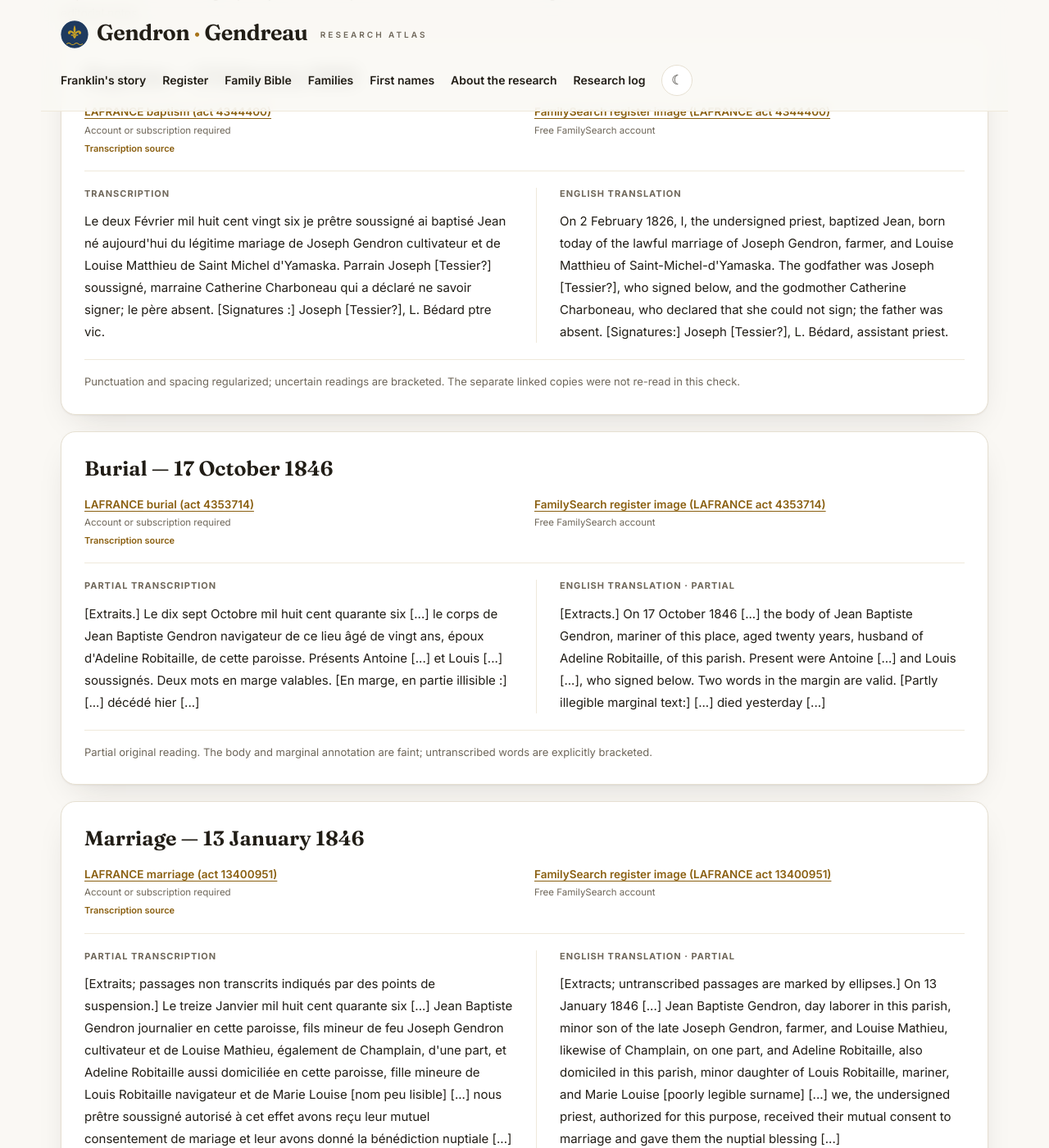
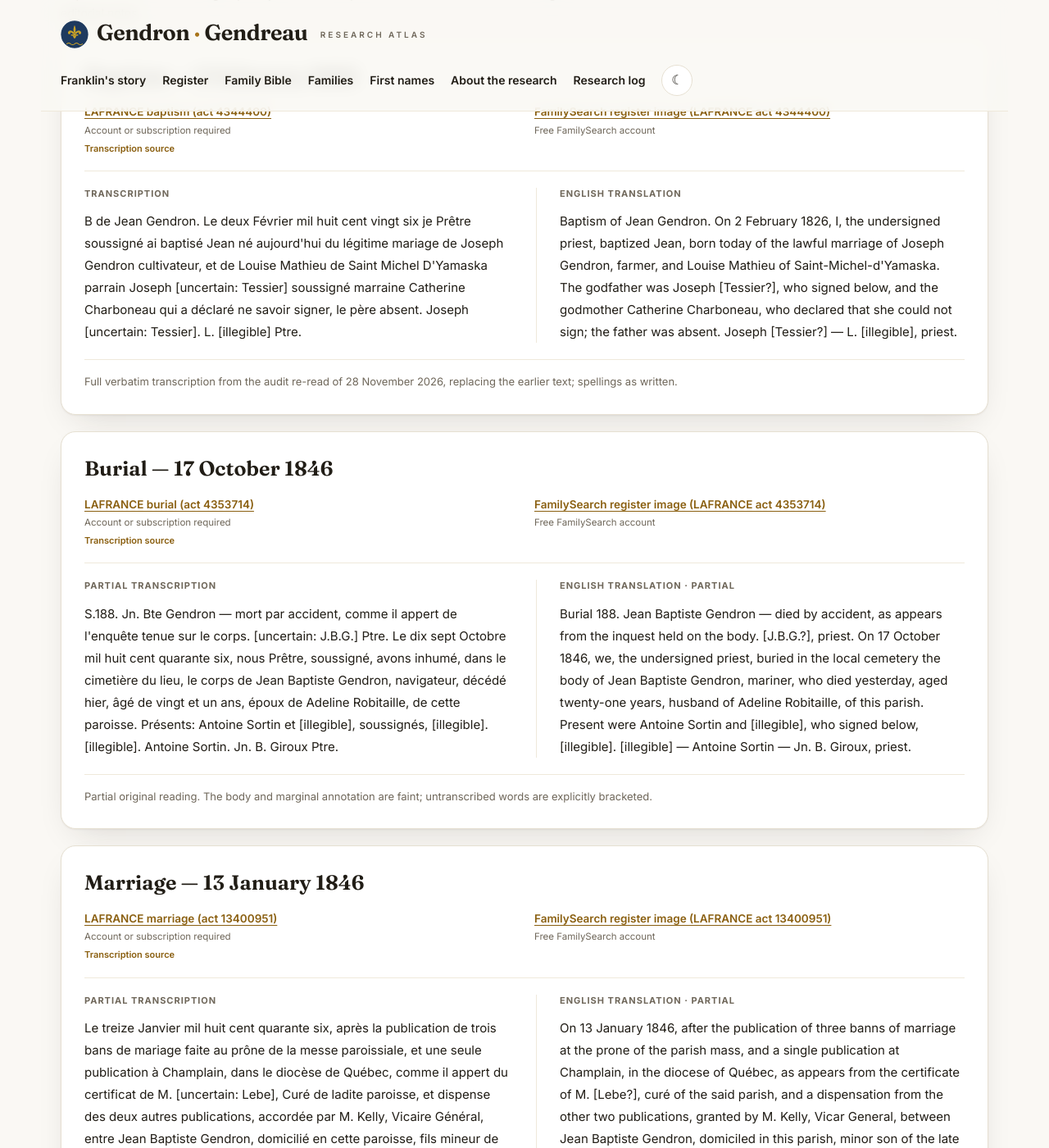
Before and after one commit to vetharmon/gendron-research, a Jekyll site: the page built from _candidates/c175.md, in a window 1280 px wide and 1400 px high, scrolled down 1227 px. Shown: the whole window at 82% size. Built offline with Jekyll 4.4.1, drawn with Linux system fonts in a browser that asks for light colours; part of the change alters nothing that is shown; some of the changed text lies outside the part shown.

Commit message:
Add files via upload

```diff
--- a/_candidates/c175.md
+++ b/_candidates/c175.md
@@ -16,66 +16,69 @@ sources:
 - label: LAFRANCE baptism (act 4344400)
   url: https://www.genealogiequebec.com/Membership/LAFRANCE/acte/4344400
   access: Account or subscription required
-  provenance: Original register image read on 23 November 2026. Birth and baptism same day; parents of Saint-Michel-d’Yamaska. Father absent; godfather signed. Godfather surname remains uncertain.
+  provenance: Original register image read on 23 November 2026. Birth and baptism same day; parents of Saint-Michel-d’Yamaska. Father absent; godfather signed. Godfather surname remains uncertain. Re-read in full and verified 28 November 2026 — the godfather's surname, written with long s's, is read plainly as Tessier in the parish copy; the officiant's signature surname is illegible in both copies (the earlier translation read it as Bédard).
   document_id: act-4344400
   document_primary: true
   document_title: Baptism — 2 February 1826
   document_note: ''
-  transcription: Le deux Février mil huit cent vingt six je prêtre soussigné ai baptisé Jean né aujourd'hui du légitime mariage de Joseph Gendron cultivateur et de Louise Matthieu de Saint Michel d'Yamaska. Parrain Joseph [Tessier?] soussigné, marraine Catherine Charboneau qui a déclaré ne savoir signer; le père absent. [Signatures :] Joseph [Tessier?], L. Bédard ptre vic.
-  translation: On 2 February 1826, I, the undersigned priest, baptized Jean, born today of the lawful marriage of Joseph Gendron, farmer, and Louise Matthieu of Saint-Michel-d'Yamaska. The godfather was Joseph [Tessier?], who signed below, and the godmother Catherine Charboneau, who declared that she could not sign; the father was absent. [Signatures:] Joseph [Tessier?], L. Bédard, assistant priest.
+  transcription: "B de Jean Gendron. Le deux Février mil huit cent vingt six je Prêtre soussigné ai baptisé Jean né aujourd'hui du légitime mariage de Joseph Gendron cultivateur, et de Louise Mathieu de Saint Michel D'Yamaska parrain Joseph [uncertain: Tessier] soussigné marraine Catherine Charboneau qui a déclaré ne savoir signer, le père absent. Joseph [uncertain: Tessier]. L. [illegible] Ptre."
+  translation: "Baptism of Jean Gendron. On 2 February 1826, I, the undersigned priest, baptized Jean, born today of the lawful marriage of Joseph Gendron, farmer, and Louise Mathieu of Saint-Michel-d'Yamaska. The godfather was Joseph [Tessier?], who signed below, and the godmother Catherine Charboneau, who declared that she could not sign; the father was absent. Joseph [Tessier?] — L. [illegible], priest."
   text_language: fr
   text_type: transcription
-  text_note: Punctuation and spacing regularized; uncertain readings are bracketed. The separate linked copies were not re-read in this check.
+  text_note: "Full verbatim transcription from the audit re-read of 28 November 2026, replacing the earlier text; spellings as written."
 - label: LAFRANCE burial (act 4353714)
   url: https://www.genealogiequebec.com/Membership/LAFRANCE/acte/4353714
   access: Account or subscription required
-  provenance: Original register image read on 23 November 2026. The faded original and enlarged crop were checked. The adult husband of Adeline Robitaille is the deceased, age twenty; the marginal death phrase reads died yesterday. Witness surnames and the whole marginal annotation are not securely read.
+  provenance: Original register image read on 23 November 2026. The faded original and enlarged crop were checked. The adult husband of Adeline Robitaille is the deceased, age twenty; the marginal death phrase reads died yesterday. Witness surnames and the whole marginal annotation are not securely read. Re-read in full and verified 28 November 2026 — the marginal note records an accidental death attested by an inquest, which the earlier extract did not capture; the act gives his age as twenty-one, as does the index, against twenty in the page text.
   document_id: act-4353714
   document_primary: true
   document_title: Burial — 17 October 1846
   document_note: Partial original reading. The body and marginal annotation are faint; untranscribed words are explicitly bracketed.
-  transcription: '[Extraits.] Le dix sept Octobre mil huit cent quarante six [...] le corps de Jean Baptiste Gendron navigateur de ce lieu âgé de vingt ans, époux d''Adeline Robitaille, de cette paroisse. Présents Antoine [...] et Louis [...] soussignés. Deux mots en marge valables. [En marge, en partie illisible :] [...] décédé hier [...]'
-  translation: '[Extracts.] On 17 October 1846 [...] the body of Jean Baptiste Gendron, mariner of this place, aged twenty years, husband of Adeline Robitaille, of this parish. Present were Antoine [...] and Louis [...], who signed below. Two words in the margin are valid. [Partly illegible marginal text:] [...] died yesterday [...]'
+  transcription: "S.188. Jn. Bte Gendron — mort par accident, comme il appert de l'enquête tenue sur le corps. [uncertain: J.B.G.] Ptre. Le dix sept Octobre mil huit cent quarante six, nous Prêtre, soussigné, avons inhumé, dans le cimetière du lieu, le corps de Jean Baptiste Gendron, navigateur, décédé hier, âgé de vingt et un ans, époux de Adeline Robitaille, de cette paroisse. Présents: Antoine Sortin et [illegible], soussignés, [illegible]. [illegible]. Antoine Sortin. Jn. B. Giroux Ptre."
+  translation: "Burial 188. Jean Baptiste Gendron — died by accident, as appears from the inquest held on the body. [J.B.G.?], priest. On 17 October 1846, we, the undersigned priest, buried in the local cemetery the body of Jean Baptiste Gendron, mariner, who died yesterday, aged twenty-one years, husband of Adeline Robitaille, of this parish. Present were Antoine Sortin and [illegible], who signed below, [illegible]. [illegible] — Antoine Sortin — Jn. B. Giroux, priest."
   text_language: fr
   text_type: partial_transcription
-  text_note: Partial original reading. The body and marginal annotation are faint; untranscribed words are explicitly bracketed.
+  text_note: "Full verbatim transcription from the audit re-read of 28 November 2026, replacing the earlier extracts; spellings as written. The second witness's name is illegible in this copy."
 - label: LAFRANCE marriage (act 13400951)
   url: https://www.genealogiequebec.com/Membership/LAFRANCE/acte/13400951
   access: Account or subscription required
-  provenance: Original register image read on 23 November 2026. Both opening and continuation images inspected. The faded copy supports the date, Jean Baptiste identity, late father Joseph, mother Louise Mathieu and spouse Adeline Robitaille. Only checked clauses are transcribed; the full witness and dispensation wording remains untranscribed.
+  provenance: Original register image read on 23 November 2026. Both opening and continuation images inspected. The faded copy supports the date, Jean Baptiste identity, late father Joseph, mother Louise Mathieu and spouse Adeline Robitaille. Only checked clauses are transcribed; the full witness and dispensation wording remains untranscribed. Re-read in full and verified 28 November 2026 — the act names the bride's father Pierre Robitaille and her mother Marie Louise Ferron, against Louis Robitaille and an illegible surname in the earlier extract, and gives the groom no occupation (cultivateur is his late father's); the act spans images d1p_20091390.jpg and d1p_20091391.jpg.
   document_id: act-13400951
   document_primary: true
   document_title: Marriage — 13 January 1846
   document_note: Partial original reading. The saved images are faint; ellipses mark passages not transcribed. This extract is not a full transcription.
-  transcription: '[Extraits; passages non transcrits indiqués par des points de suspension.] Le treize Janvier mil huit cent quarante six [...] Jean Baptiste Gendron journalier en cette paroisse, fils mineur de feu Joseph Gendron cultivateur et de Louise Mathieu, également de Champlain, d''une part, et Adeline Robitaille aussi domiciliée en cette paroisse, fille mineure de Louis Robitaille navigateur et de Marie Louise [nom peu lisible] [...] nous prêtre soussigné autorisé à cet effet avons reçu leur mutuel consentement de mariage et leur avons donné la bénédiction nuptiale [...]'
-  translation: '[Extracts; untranscribed passages are marked by ellipses.] On 13 January 1846 [...] Jean Baptiste Gendron, day laborer in this parish, minor son of the late Joseph Gendron, farmer, and Louise Mathieu, likewise of Champlain, on one part, and Adeline Robitaille, also domiciled in this parish, minor daughter of Louis Robitaille, mariner, and Marie Louise [poorly legible surname] [...] we, the undersigned priest, authorized for this purpose, received their mutual consent to marriage and gave them the nuptial blessing [...]'
+  transcription: "Le treize Janvier mil huit cent quarante six, après la publication de trois bans de mariage faite au prône de la messe paroissiale, et une seule publication à Champlain, dans le diocèse de Québec, comme il appert du certificat de M. [uncertain: Lebe], Curé de ladite paroisse, et dispense des deux autres publications, accordée par M. Kelly, Vicaire Général, entre Jean Baptiste Gendron, domicilié en cette paroisse, fils mineur de feu Joseph Gendron, cultivateur, et de Louise Mathieu, sa [uncertain: veuve], de Champlain, d'une part, et Adeline Robitaille, aussi domiciliée en cette paroisse, fille mineure de Pierre Robitaille, navigateur, et de Marie Louise Ferron, ses père et mère, de cette paroisse, d'autre part; et [uncertain: ne] s'étant déclaré aucun empêchement audit mariage, et nous Prêtre, soussigné, autorisé à cet effet, avons reçu leur mutuel consentement de mariage, et leur avons donné la bénédiction nuptiale en présence de Pierre Robitaille, père de l'épouse, de [illegible] Gagnon, de François Xavier Robitaille, de Louis St Jacques, et de Pierre Clément, et de plusieurs qui, avec les époux, n'ont pu signer. Un seul a signé avec nous. Louis St Jacques. Jn. B. Giroux Ptre."
+  translation: "On 13 January 1846, after the publication of three banns of marriage at the prone of the parish mass, and a single publication at Champlain, in the diocese of Québec, as appears from the certificate of M. [Lebe?], curé of the said parish, and a dispensation from the other two publications, granted by M. Kelly, Vicar General, between Jean Baptiste Gendron, domiciled in this parish, minor son of the late Joseph Gendron, farmer, and of Louise Mathieu, his [widow?], of Champlain, on one part, and Adeline Robitaille, also domiciled in this parish, minor daughter of Pierre Robitaille, mariner, and of Marie Louise Ferron, her father and mother, of this parish, on the other part; and no impediment to the said marriage having been declared, we, the undersigned priest, authorized for this purpose, received their mutual consent to marriage and gave them the nuptial blessing in the presence of Pierre Robitaille, father of the bride, of [illegible] Gagnon, of François Xavier Robitaille, of Louis St Jacques, and of Pierre Clément, and of several others who, with the spouses, could not sign. Only one signed with us. Louis St Jacques — Jn. B. Giroux, priest."
   text_language: fr
   text_type: partial_transcription
-  text_note: Partial original reading. The saved images are faint; ellipses mark passages not transcribed. This extract is not a full transcription.
+  text_note: "Full verbatim transcription from the audit re-read of 28 November 2026, replacing the earlier extracts; spellings as written."
 - label: PRDH-IGD
   url: https://www.prdh-igd.com/Membership/fr/PRDH/Individu/832965
   access: Account or subscription required
-  provenance: Recorded in the source research notes.
+  provenance: Recorded in the source research notes. PRDH reconstitution page — not opened in the audit (no PRDH hits spent, per the audit's standing rule); the underlying baptism, marriage and burial acts were verified through their LAFRANCE and FamilySearch copies on 28 November 2026.
 - label: PRDH-IGD
   url: https://www.prdh-igd.com/Membership/fr/PRDH/Famille/104020
   access: Account or subscription required
-  provenance: Recorded in the source research notes.
+  provenance: Recorded in the source research notes. PRDH family reconstitution page — not opened in the audit (no PRDH hits spent, per the audit's standing rule); the underlying acts were verified through their LAFRANCE and FamilySearch copies on 28 November 2026.
 - label: FamilySearch register image (LAFRANCE act 4344400)
   url: https://www.familysearch.org/ark:/61903/3:1:3QSQ-G99Q-QCS4
   access: Free FamilySearch account
-  provenance: Quebec, Catholic Parish Registers, 1621-1979 — image 635, DGS 5471037. Matched to the LAFRANCE act on name, date and parents (12 Nov 2026).
+  provenance: Quebec, Catholic Parish Registers, 1621-1979 — image 635, DGS 5471037. Matched to the LAFRANCE act on name, date and parents (12 Nov 2026). Re-read and verified 28 November 2026 — image 635 of the film; this copy reads the godfather plainly as Joseph Tessier and styles the officiant vicaire.
+  transcription: "Le deux Février mil huit cent vingt six je Prêtre soussigné Vicaire baptisé jean né aujourd'hui du légitime Mariage de Joseph Gendron cultivateur, et de Louise Mathieu de la paroisse de Saint Michel D'Yamaska. Parrain Joseph Tessier soussigné, Marraine Catherine Charbonneau qui a déclaré ne savoir signer, le père absent. Joseph Tessier. [illegible] Ptre Vic."
   document_id: act-4344400
   document_primary: false
 - label: FamilySearch register image (LAFRANCE act 4353714)
   url: https://www.familysearch.org/ark:/61903/3:1:3QS7-L99Q-QC89
   access: Free FamilySearch account
-  provenance: Quebec, Catholic Parish Registers, 1621-1979 — image 471, DGS 5471039. Matched to the LAFRANCE act on name, date and parents (12 Nov 2026).
+  provenance: Quebec, Catholic Parish Registers, 1621-1979 — image 471, DGS 5471039. Matched to the LAFRANCE act on name, date and parents (12 Nov 2026). Re-read and verified 28 November 2026 — image 471 of the film; this copy reads the first witness Antoine Fortin (Sortin in the civil copy), its age is not cleanly legible, and its marginal annotation could not be read in this copy.
+  transcription: "Le dix sept Octobre mil huit cent quarante six, nous Prêtre soussigné, avons inhumé, dans le cimetière du lieu, le corps de Jean Baptiste Gendron, navigateur, décédé hier, âgé de vingt [uncertain: trois] ans, époux de Adeline Robitaille, de cette paroisse. Présents Antoine Fortin et [illegible], [illegible] en marge [illegible]. Antoine Fortin. Jn. V. Giroux Ptre."
   document_id: act-4353714
   document_primary: false
 - label: FamilySearch register image (LAFRANCE act 13400951)
   url: https://www.familysearch.org/ark:/61903/3:1:3QS7-899Q-QHJ1
   access: Free FamilySearch account
-  provenance: Quebec, Catholic Parish Registers, 1621-1979 — image 414, DGS 5471039. Matched to the LAFRANCE act on name, date and parents (12 Nov 2026).
+  provenance: Quebec, Catholic Parish Registers, 1621-1979 — image 414, DGS 5471039. Matched to the LAFRANCE act on name, date and parents (12 Nov 2026). Re-read and verified 28 November 2026 — images 414 and 415 of the film; this copy numbers the act M.4, names the groom with his mother Louise Mathieu in its margin, and diverges from the civil copy on the bride's mother (Fagnan here, Ferron in the civil copy and the index) and on two witnesses.
+  transcription: "Le treize Janvier mil huit cent quarante six, après la publication de trois bans de Mariage, faite au prône de la messe paroissiale de Sorel, et une seule publication à Champlain, dans le diocèse de Québec, comme il appert du certificat de Mr [uncertain: Leduc], Curé de la dite paroisse, Dispense des deux autres publications pour le diocèse susdit, accordée par Mr [uncertain: Kelly], Vicaire Général, entre Jean Baptiste Gendron, domicilié en cette paroisse, fils mineur de feu Joseph Gendron, cultivateur, et de Louise Mathieu, d'une part, et Adeline Robitaille, fille mineure de Pierre Robitaille, navigateur, et de Marie Louise Fagnan, ses père et mère, de cette paroisse, d'autre part, ne s'étant déclaré aucun empêchement au dit Mariage; nous Prêtre, soussigné, autorisé à cet effet, avons, de l'agrément des parents, reçu leur mutuel consentement de Mariage, et leur avons donné la bénédiction nuptiale en présence de Pierre Robitaille, père de l'épouse, de Narcisse Fagnan, de François St Jacques, et de Pierre Clément et de plusieurs autres qui, avec les époux, n'ont su signer, le seul a signer [illegible]. [uncertain: Louis] St Jacques. Jn. V. Giroux Ptre."
   document_id: act-13400951
   document_primary: false
 filenames:
```
